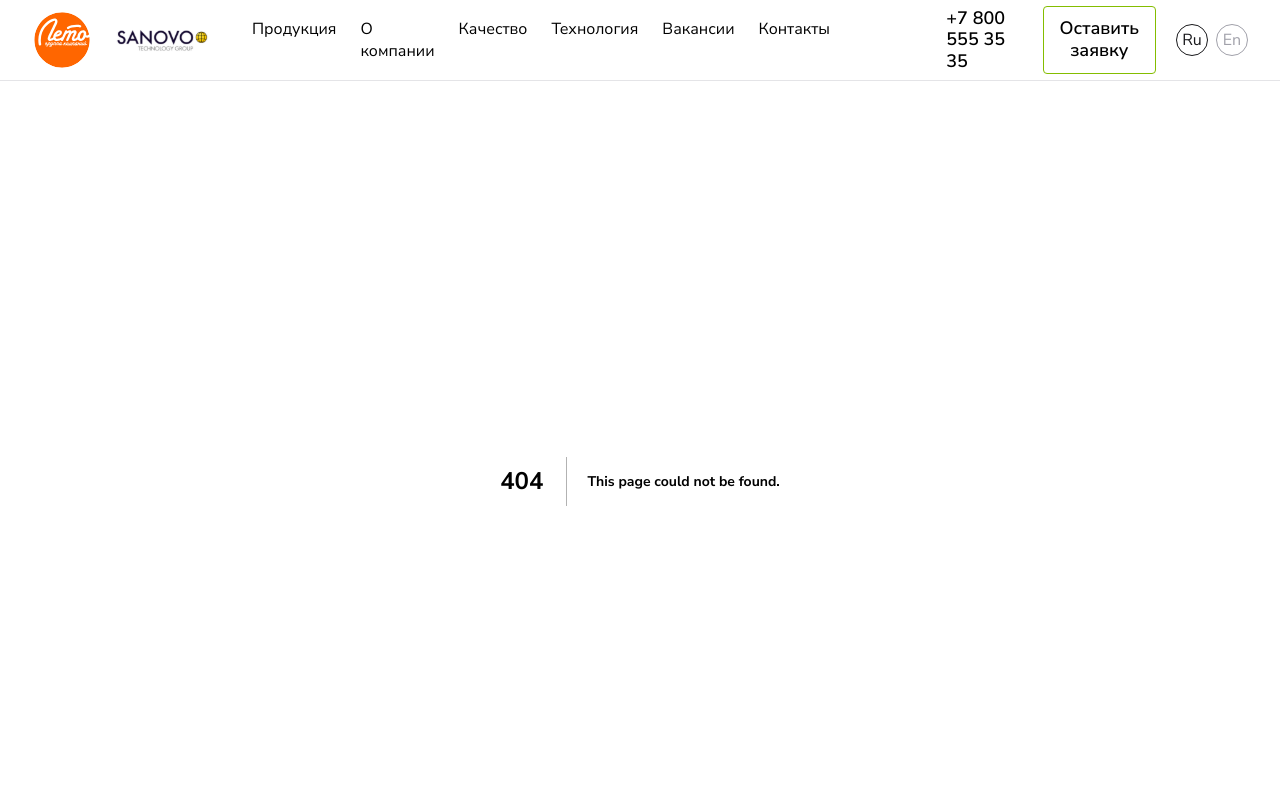
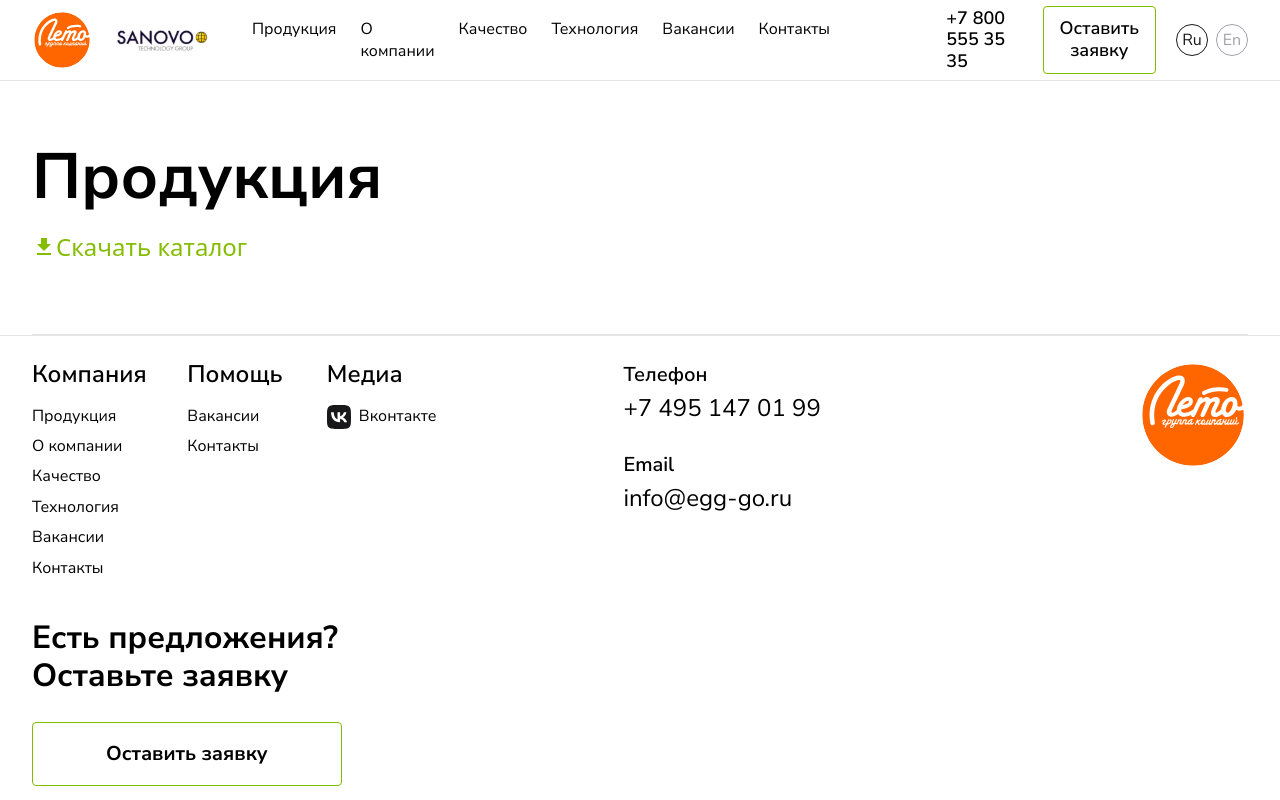
Before and after one commit to pont-design/leto-group, a Next.js app: page /catalog/catalog in a window 1280 px wide. Before the commit this address had no page. Shown: the top 800 px of the page. Built offline with nearby package versions, Linux system fonts and the light colour scheme.

Commit message:
feat: start catalog page markup

```diff
--- a/pages/_app.js
+++ b/pages/_app.js
@@ -3,11 +3,13 @@ import { Header } from "../Components/Common/Header";
 import '../styles/base.scss';
 import '../styles/global.scss';
 
+import '../styles/productCard.scss';
+import '../styles/catalog.scss';
+
 import '../styles/CustomRadioButtonStyle.scss';
 import '../styles/CustomDropDown.scss';
 import '../styles/CustomButton.scss';
 import '../styles/CustomLink.scss';
-import '../styles/productCard.scss';
 import '../styles/CustomAccordeonStyles.scss';
 import '../styles/BaseCardStyles.scss';
 import '../styles/CustomOutlinedButton.scss'
--- /dev/null
+++ b/pages/catalog/catalog.js
@@ -0,0 +1,24 @@
+export default function productCrad() {
+  const downloadArrow = (
+    <svg
+      className="catalog-page__download-arrow"
+      width="24"
+      height="24"
+      viewBox="0 0 24 24"
+      xmlns="http://www.w3.org/2000/svg"
+    >
+      <path d="M5 20H19V18H5V20ZM19 9H15V3H9V9H5L12 16L19 9Z" />
+    </svg>
+  );
+
+  return (
+    <section className="catalog-page">
+      <div className="catalog-page__heading">
+        <h1>Продукция</h1>
+        <a className="catalog-page__download-link">
+          {downloadArrow} Скачать каталог
+        </a>
+      </div>
+    </section>
+  );
+}
--- /dev/null
+++ b/styles/catalog.scss
@@ -0,0 +1,32 @@
+@import './variables.scss';
+
+.catalog-page {
+  margin-top: 6.4rem;
+}
+
+.catalog-page__heading {
+  border-bottom: 1px solid $gray200;
+  padding-bottom: 7.2rem;
+}
+
+.catalog-page__download-link {
+  margin-top: 2.4rem;
+  display: flex;
+  align-items: center;
+  font-size: 24px;
+  line-height: 120%;
+  color: $green;
+  cursor: pointer;
+}
+
+.catalog-page__download-arrow {
+  fill: $green;
+}
+
+.catalog-page__download-link:hover {
+  color: $orange;
+}
+
+.catalog-page__download-link:hover .catalog-page__download-arrow {
+  fill: $orange;
+}
```
Also changed, not shown: public/images/CatalogPage/download.svg (added).
